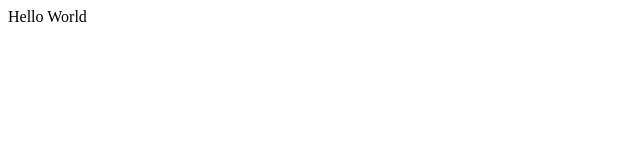
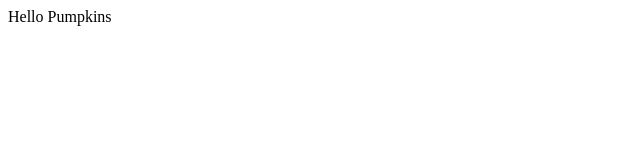
Before and after one commit to nadiels/nadiels.github.io, a plain HTML site: page index.html in a window 1280 px wide. Shown: the full height of the page, 0-640 px from the left. Drawn offline with Linux system fonts and the light colour scheme.

Commit message:
new commit

```diff
--- a/index.html
+++ b/index.html
@@ -4,6 +4,6 @@
     <title>My Page</title>
    </head>
 <body>
-  Hello World
+  Hello Pumpkins
 </body>
 </html>
```
